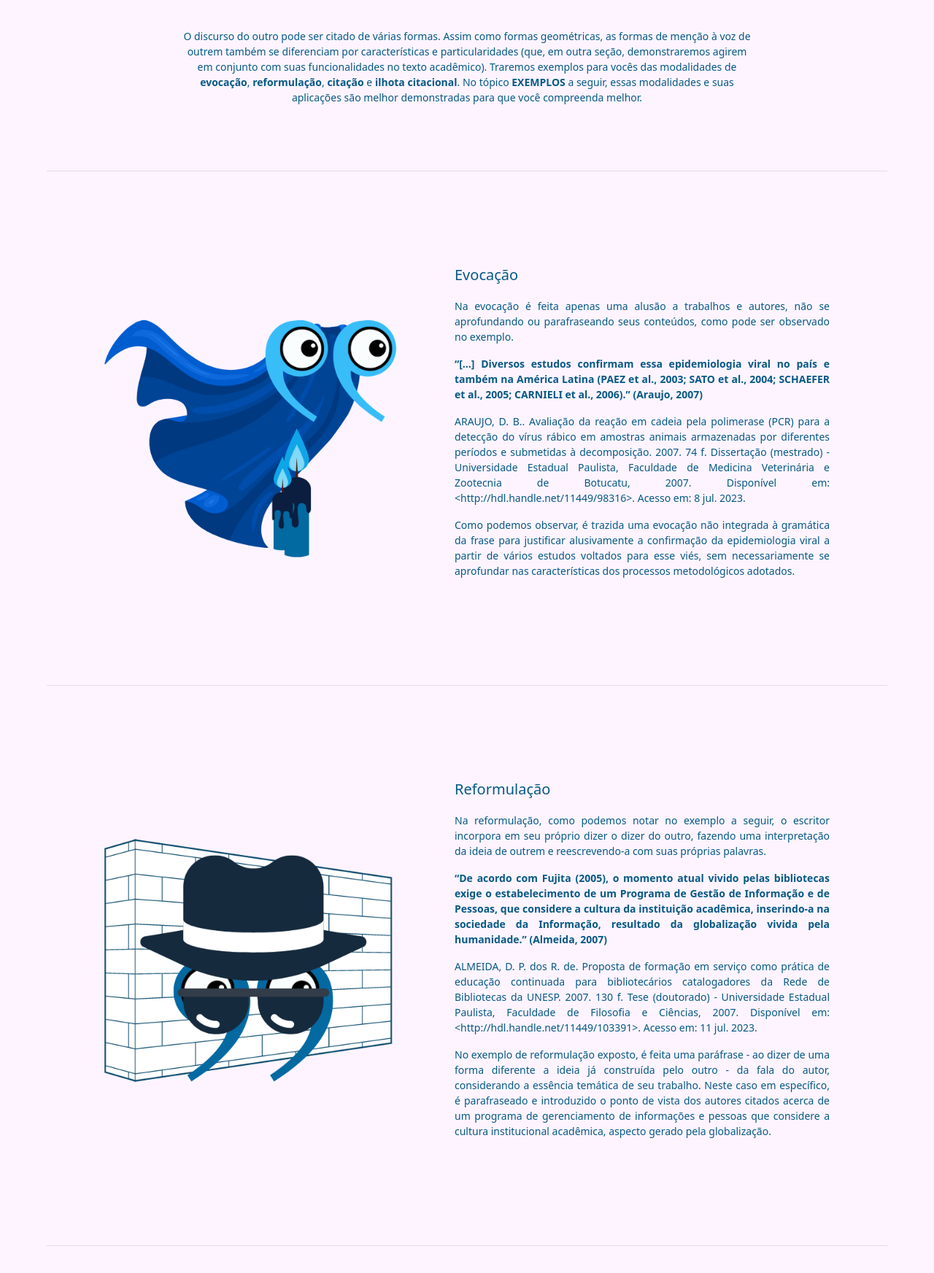
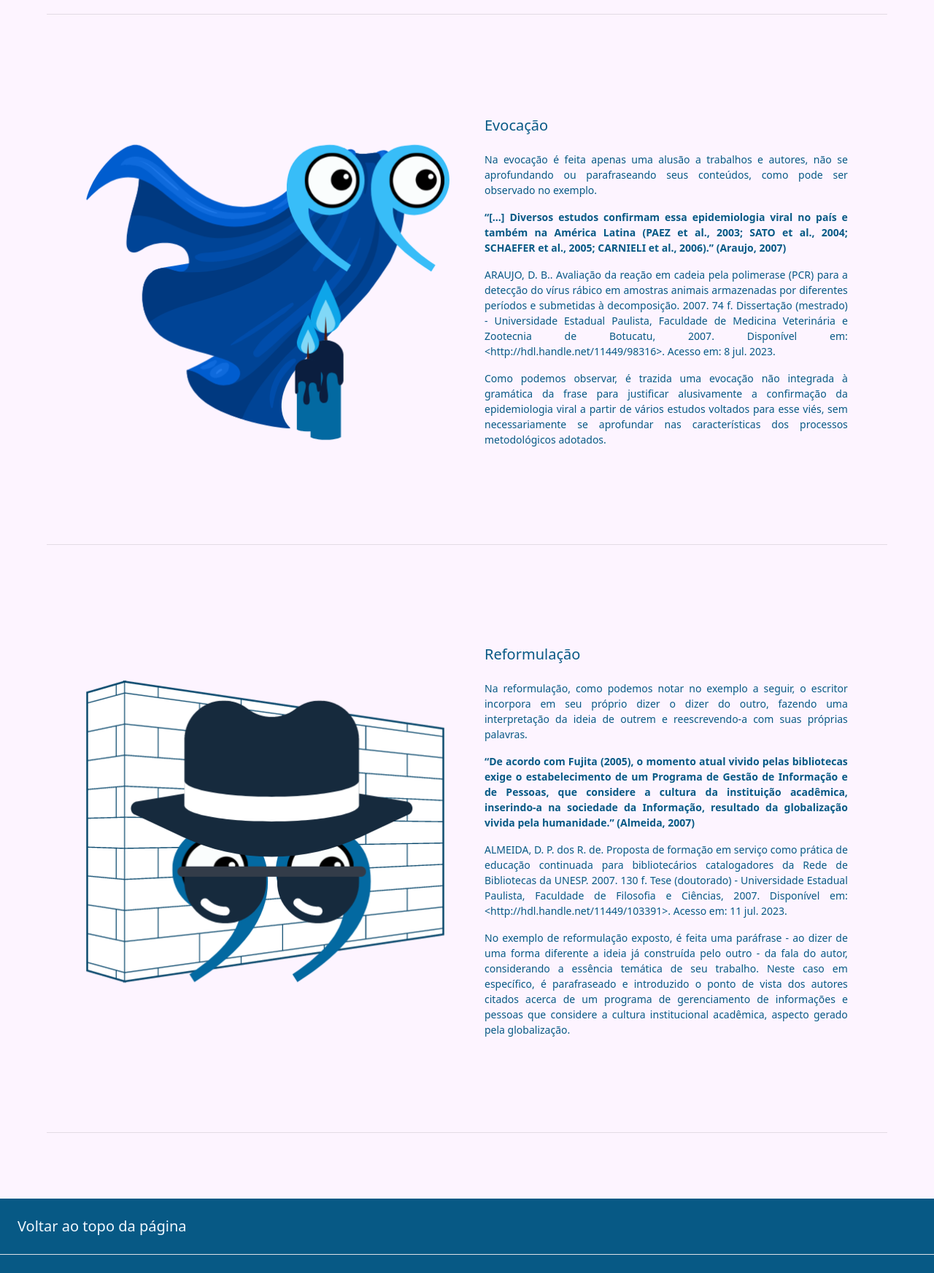
Before and after one commit to rirari/Tcc, a Django app: page /formas/ in a window 1280 px wide. Shown: the part 779-2524 px from the top of the page at 73% size. Run offline with Django 4.2, Linux system fonts and the light colour scheme; data comes from the database, SQL or seed files in the repository; both versions use the stored data as it was after the commit; some libraries are stand-ins or nearby versions.

Commit message:
atualizandoo

```diff
--- a/citar/templates/core/formas.html
+++ b/citar/templates/core/formas.html
@@ -10,30 +10,69 @@
     integrity="sha384-Gn5384xqQ1aoWXA+058RXPxPg6fy4IWvTNh0E263XmFcJlSAwiGgFAW/dAiS6JXm" crossorigin="anonymous">
 <link href="../static/css/styles_F&F.css" rel="stylesheet" />
 
-<section id="intro">
+
+<section class="container-fluid p-0">
+    <!-- <section class="container"> -->
+    <section class="p-0 mt-5" id="intro">
         <h1><strong>Formas</strong></h1>
-    <img src="img/Formas/Info-1.svg" alt="Imagem de apresentação de formas" height="450px" width="700px">
-    <div class="caixasDeTexto">
+        <img class="img-fluid" src="../static/css/img/IntroFormas.svg" alt="Imagem de apresentação de formas">
+        <div>
             <p>O discurso do outro pode ser citado de várias formas. Assim como formas
-            geométricas, as formas de menção à voz de <br> outrem também se diferenciam
+                geométricas, as formas de menção à voz de outrem também se diferenciam
                 por características e particularidades (que, em outra seção,
-            demonstraremos agirem <br> em conjunto com suas funcionalidades no texto acadêmico).
-            Traremos exemplos para vocês das modalidades de <br>
-            <strong>evocação</strong>, <strong>reformulação</strong>, <strong>citação</strong>
+                demonstraremos agirem em conjunto com suas funcionalidades no texto acadêmico).
+                Traremos exemplos para vocês das modalidades de
+                <strong>evocação</strong>, <strong>reformulação</strong>, <strong>citação autônoma</strong>
                 e <strong>ilhota citacional</strong>. No tópico <strong>EXEMPLOS</strong>
-            a seguir, essas modalidades e suas <br> aplicações são melhor demonstradas
+                a seguir, essas modalidades e suas aplicações são melhor demonstradas
                 para que você compreenda melhor.
             </p>
         </div>
     </section>
+    <!-- <section class="p-0 mt-5" id="intro">
+            <h1><strong>Formas</strong></h1>
+            <img class="img-fluid" src="../static/css/img/IntroFormas.svg" alt="Imagem de apresentação de formas"
+                height="450px" width="700px">
+            <div class="col-lg-12 text-center">
+                <p>O discurso do outro pode ser citado de várias formas. Assim como formas
+                    geométricas, as formas de menção à voz de outrem também se diferenciam
+                    por características e particularidades (que, em outra seção,
+                    demonstraremos agirem em conjunto com suas funcionalidades no texto acadêmico).
+                    Traremos exemplos para vocês das modalidades de
+                    <strong>evocação</strong>, <strong>reformulação</strong>, <strong>citação</strong>
+                    e <strong>ilhota citacional</strong>. No tópico <strong>EXEMPLOS</strong>
+                    a seguir, essas modalidades e suas aplicações são melhor demonstradas
+                    para que você compreenda melhor.
+                </p>
+            </div>
+        </section> -->
 
     <hr style="width: 90%; margin: auto; margin-bottom: 90px; margin-top: 90px;">
 
     {% for forma in formas %}
 
-<div class="container">
-    <img src="{{ forma.imagem.url }}" alt="Imagem ilustrativa para a forma" height="400px" width="400px">
-    <div class="caixasDeTexto2">
+    <section class="row justify-content-center align-items-center">
+        <div class="col-md-5 col-lg-5 text-center p-4">
+            <img class="img-fluid ImagensFormas" src="{{ forma.imagem.url }}" alt="Imagem ilustrativa para a forma">
+        </div>
+        <div class="mt-4 col-md-5 col-lg-5 p-4" style="width: 80%;">
+            <h3>{{ forma.nome }}</h3>
+            <div class="mt-4 text-justify TextosFormas">
+                <p>{{ forma.descricao }}</p>
+                <p><strong>{{ forma.citacao }}</strong></p>
+                <p>{{ forma.referencia }}</p>
+                <p>{{ forma.explicacao }}</p>
+            </div>
+        </div>
+    </section>
+
+
+    <!-- <div class="container">
+        <section class="row align-items-center">
+            <div class="col-md-6 col-lg-6 p-0">
+                <img class="img-fluid" src="{{ forma.imagem.url }}" alt="Imagem ilustrativa para a forma">
+            </div>
+            <div class="caixasDeTexto2 col-lg-6">
                 <h3>{{ forma.nome }}</h3>
                 <div class="TextosFormas">
                     <p>{{ forma.descricao }}</p>
@@ -42,9 +81,12 @@
                     <p>{{ forma.explicacao }}</p>
                 </div>
             </div>
-</div>
+        </section>
+    </div> -->
 
     <hr style="width: 90%; margin: auto; margin-bottom: 90px; margin-top: 90px;">
+
+</section>
 
 {% endfor %}
 
--- a/static/css/styles.css
+++ b/static/css/styles.css
@@ -55,30 +55,22 @@
 }
 
 
-@media (max-width: 1228px) {
+@media (max-width: 911px) {
+    h1 {
+        font-size: 30px;
+    }
+
+    #logo {
+        width: 60% !important;
+    }
+}
+
+@media (max-width: 768px) {
     h1 {
         font-size: 20px;
     }
 
-    .Mamacita {
-        font-size: 20px;
-    }
-
-    .logo {
-        width: 100% !important;
+    #logo {
+        width: 50% !important;
     }
 }
-
-@media (max-width: 400px) {
-    h1 {
-        font-size: 20px;
-    }
-
-    .Mamacita {
-        font-size: 20px;
-    }
-
-    .logo {
-        width: 100% !important;
-    }
-}
--- a/static/css/styles_F&F.css
+++ b/static/css/styles_F&F.css
@@ -56,9 +56,6 @@
     margin-bottom: 220px;
 }
 
-.caixasDeTexto {
-    margin: 40px 40px 40px 40px;
-}
 
 .caixasDeTexto2 {
     margin: 40px 0px 40px 80px;
@@ -83,3 +80,12 @@
     font-size: 20px;
     margin-bottom: 20px;
 }
+
+@media (max-width: 768px) {
+    .ImagensFormas{
+        width: 60%;
+    }
+    h1 {
+        font-size: 20px;
+    }
+}
--- a/templates/base.html
+++ b/templates/base.html
@@ -18,8 +18,8 @@
     <header id="topo" class="container-fluid justify-content-center m-auto p-4">
         <nav class="row navbar navbar-expand-lg navbar-dark bg-dark d-flex justify-content-center m-auto bg-light">
 
-            <div class="col-lg-2 p-0 m-0">
-                <a class="nav-link mr-4" href="#"><img id="Logo" class="img-fluid"
+            <div class="col-lg-2 col-md-6 -p-0 m-0">
+                <a class="nav-link" href="#"><img id="Logo" class="img-fluid"
                         src="../static/css/img/Logo do site.svg" alt="logo do site"></a>
             </div>
 
@@ -69,7 +69,7 @@
         <!-- Section: voltar ao topo -->
         <section class="d-flex row justify-content-start justify-content-lg-between p-4 m-0 border-bottom">
             <!-- Left -->
-            <a href="#topo"><span>Voltar ao topo da página</span>
+            <a href="#topo" style="color: aliceblue !important;"><span>Voltar ao topo da página</span>
             </a>
         </section>
         <!-- Section: voltar ao topo -->
```
Also changed, not shown: citar/templates/core/funcoes.html (+47 -9 lines), db.sqlite3, media/imagens/evocacao.png (added), media/imagens/reformulacao.png (added), static/css/img/IntroFormas.svg (added), static/css/img/IntroFuncoes.svg (added). Lines whose indentation alone changed are shown as unchanged.
